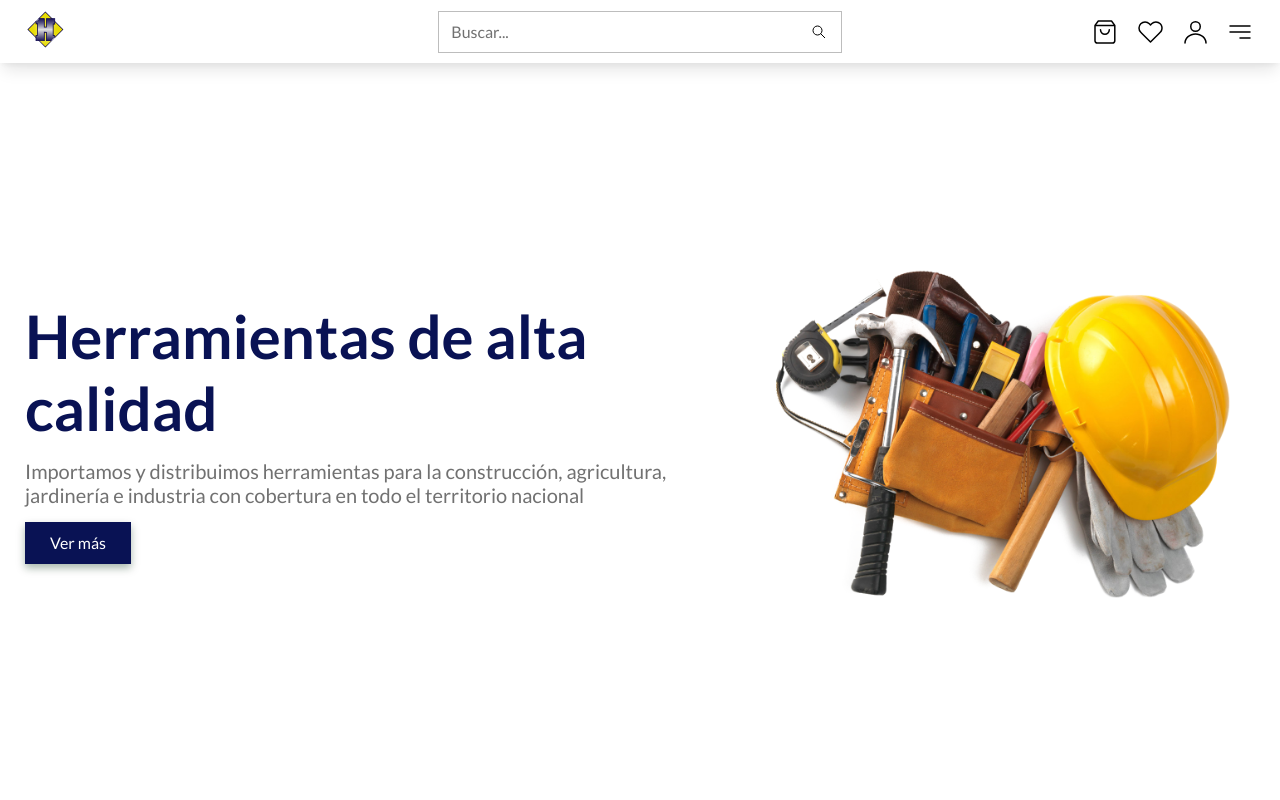
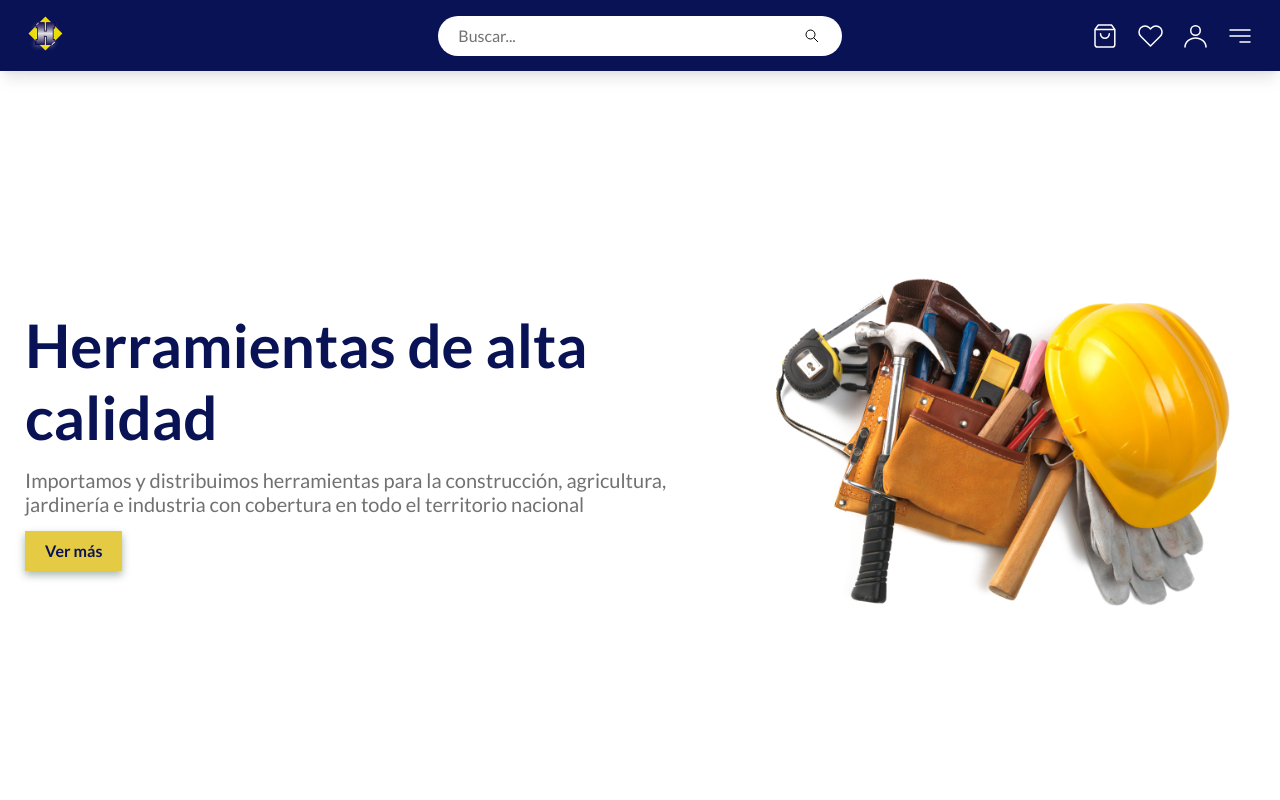
Before and after one commit to JamesLoor/herracol-v2, a Next.js app: page / in a window 1280 px wide. Shown: the top 800 px of the page. Built offline with nearby package versions, Linux system fonts and the light colour scheme.

Commit message:
Edit button

```diff
--- a/components/Button.tsx
+++ b/components/Button.tsx
@@ -9,16 +9,18 @@ const ButtonStyled = styled.button<Props>`
   outline: none;
   border: none;
   cursor: pointer;
-  height: 42px;
-  padding: 10px 25px;
+  height: 40px;
+  padding: 10px 20px;
   transition: background-color .3s;
   box-shadow: 0px 4px 8px 0px rgba(0, 49, 16, 0.35);
-  color: ${({ theme }) => theme.colors.secundary};
+  font-weight: 700;
+  color: ${({ theme }) => theme.colors.primary};
   width: ${({ width }) => width ? `${width}` : 'max-content'};
   background-color: ${({ theme }) => theme.colors.accent};
   line-height: 1em;
   &:hover {
-    background-color: ${({ theme }) => theme.colors.gray};
+    background-color: ${({ theme }) => theme.colors.primary};
+    color: ${({ theme }) => theme.colors.secundary};
   }
 `
 
--- a/components/Header.tsx
+++ b/components/Header.tsx
@@ -18,7 +18,7 @@ const HeaderStyled = styled.header`
   width: 100%;
   z-index: ${({ theme }) => theme.positions.header};
   box-shadow: ${({ theme }) => theme.colors.boxShadowBottom};
-  background-color: ${({ theme }) => theme.colors.secundary};
+  background-color: ${({ theme }) => theme.colors.primary};
 
   .header__container {
     display: grid;
@@ -28,7 +28,7 @@ const HeaderStyled = styled.header`
       "input input";
     align-items: center;
     gap: 10px;
-    padding: 10px 0;
+    padding: 14px 0;
   }
 
   .logo {
@@ -43,6 +43,10 @@ const HeaderStyled = styled.header`
     justify-content: flex-end;
     align-items: center;
     gap: 15px;
+  }
+
+  .button__icon path {
+    stroke: ${({ theme }) => theme.colors.secundary};
   }
 
   .searchBar {
@@ -75,18 +79,18 @@ const Header: React.FC = () => {
           />
 
           <div className="button__list">
-            <ButtonIcon Icon={Cart} onClick={() => console.log('Click')} />
-            <ButtonIcon Icon={Heart} onClick={() => console.log('Click')} />
+            <ButtonIcon className="button__icon button__cart" Icon={Cart} onClick={() => console.log('Click')} />
+            <ButtonIcon className="button__icon button__fav" Icon={Heart} onClick={() => console.log('Click')} />
             {isLogged
               ? <div className="user__avatar">
                   0
                 </div>
-              : <ButtonIcon Icon={User} onClick={() => {
+              : <ButtonIcon className="button__icon button__user" Icon={User} onClick={() => {
                   dispatch(openModal())
                   dispatch(setModalView(ModalView.loginView))
                 }} />
             }
-            <ButtonIcon Icon={Menu} className="menu" onClick={() => dispatch(toggleSidebar())} />
+            <ButtonIcon Icon={Menu} className="button__icon menu" onClick={() => dispatch(toggleSidebar())} />
           </div>
         </div>
       </Wrapper>
--- a/components/Layout.tsx
+++ b/components/Layout.tsx
@@ -10,16 +10,15 @@ import Register from '@components/auth/Register'
 import Login from '@components/auth/Login'
 import ForgotPassword from '@components/auth/ForgotPassword'
 import { closeModal, ModalView, selectUi } from '@features/ui/uiSlice'
-import { selectAuth, verifyAuth } from '@features/auth/authSlice'
 
 const LayoutStyled = styled.div`
   main {
-    padding-top: 115px;
+    padding-top: 121px;
   }
 
   @media (min-width: 1024px) {
     main {
-      padding-top: 63px;
+      padding-top: 71px;
     }
   }
 `
--- a/components/ProductItem.tsx
+++ b/components/ProductItem.tsx
@@ -51,7 +51,14 @@ const ProductItemStyled = styled.article`
     justify-self: center;
 
     path {
-      stroke: ${({ theme }) => theme.colors.secundary};
+      stroke: ${({ theme }) => theme.colors.primary};
+      stroke-width: 2;
+    }
+
+    &:hover {
+      path {
+        stroke: ${({ theme }) => theme.colors.secundary};
+      }
     }
   }
 `
--- a/components/SearchBar.tsx
+++ b/components/SearchBar.tsx
@@ -6,9 +6,9 @@ const SearchBarStyled = styled.div`
   display: grid;
   grid-auto-flow: column;
   grid-auto-columns: 1fr max-content;
-  height: 42px;
-  padding: 10px 12px;
-  border: 1px solid ${({ theme }) => theme.colors.stroke};
+  height: 40px;
+  padding: 10px 20px;
+  border-radius: 25px;
   background-color: ${({ theme }) => theme.colors.secundary};
   .search__input {
     width: 100%;
--- a/components/icons/Cart.tsx
+++ b/components/icons/Cart.tsx
@@ -1,5 +1,3 @@
-import * as React from 'react'
-
 const Cart = ({ ...props }) => {
   return (
     <svg
--- a/components/icons/Eyes.tsx
+++ b/components/icons/Eyes.tsx
@@ -1,5 +1,3 @@
-
-
 const Close = ({ ...props }) => {
   return (
     <svg
--- a/components/icons/Heart.tsx
+++ b/components/icons/Heart.tsx
@@ -1,5 +1,3 @@
-import * as React from 'react'
-
 const Heart = ({ ...props }) => {
   return (
     <svg width="30"
--- a/components/icons/Menu.tsx
+++ b/components/icons/Menu.tsx
@@ -1,5 +1,3 @@
-import * as React from 'react'
-
 const Menu = ({ ...props }) => {
   return (
     <svg
@@ -12,7 +10,7 @@ const Menu = ({ ...props }) => {
     >
       <path
         d="M5 9H25M5 15H25M15 21L25 21"
-        stroke="black"
+        stroke="white"
         strokeWidth="1.5"
         strokeLinecap="round"
       />
--- a/components/icons/User.tsx
+++ b/components/icons/User.tsx
@@ -1,5 +1,3 @@
-import * as React from 'react'
-
 const User = ({ ...props }) => {
   return (
     <svg
--- a/config/themeConfig.ts
+++ b/config/themeConfig.ts
@@ -10,8 +10,8 @@ const positions = {
 
 export const lightTheme = {
   colors: {
-    primary: '#000000',
-    accent: '#091254',
+    primary: '#091254',
+    accent: '#E5CA44',
     secundary: '#FFFFFF',
     stroke: '#BDBDBD',
     gray: '#717171',
@@ -40,7 +40,7 @@ export const darkTheme = {
 export const Title = styled.h1`
   font-size: 32px;
   font-weight: 600;
-  color: ${({ theme }) => theme.colors.accent};
+  color: ${({ theme }) => theme.colors.primary};
 
   @media (min-width: 768px) {
     font-size: 45px;
```
Also changed, not shown: components/icons/Search.tsx (+14 -4 lines).
